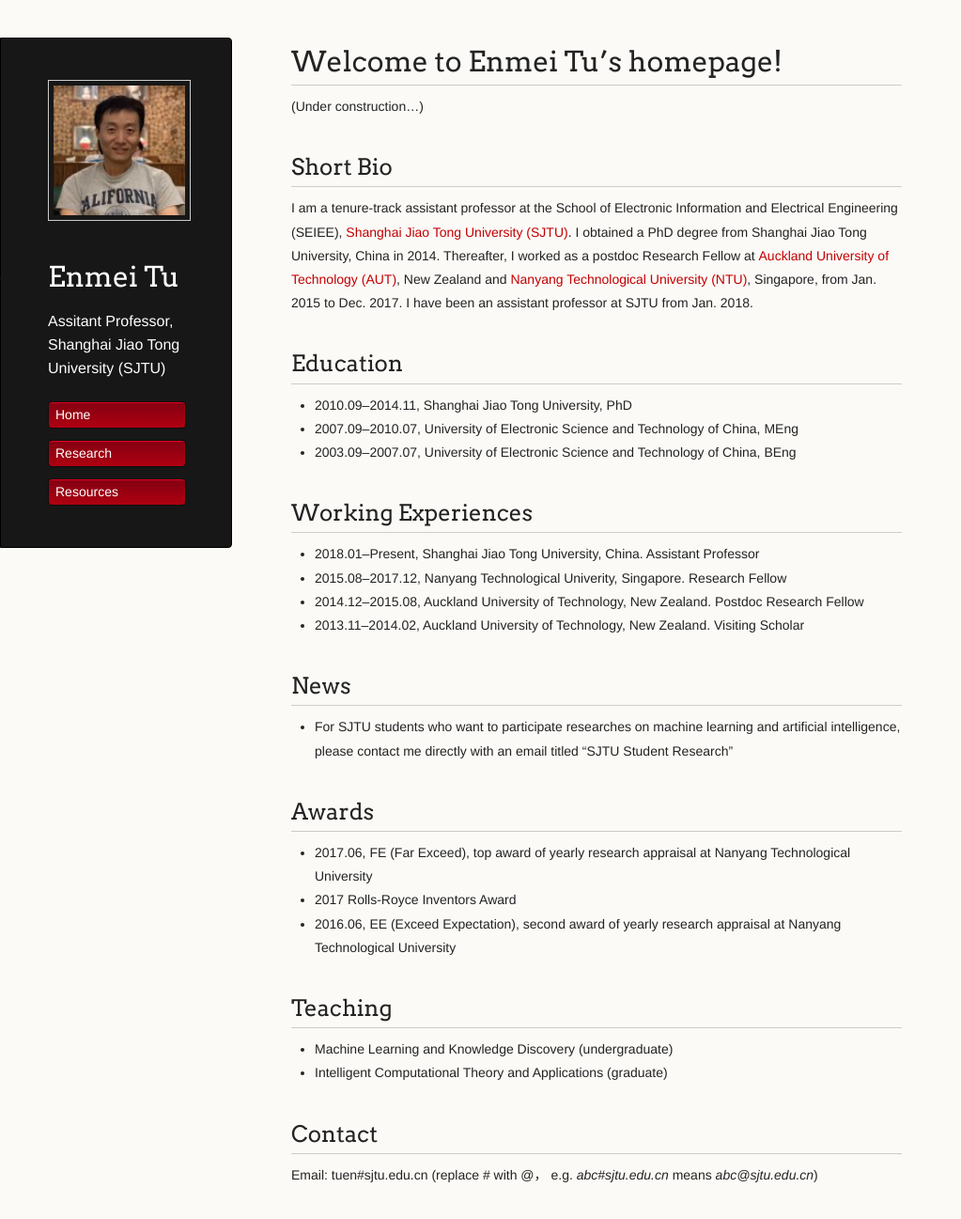
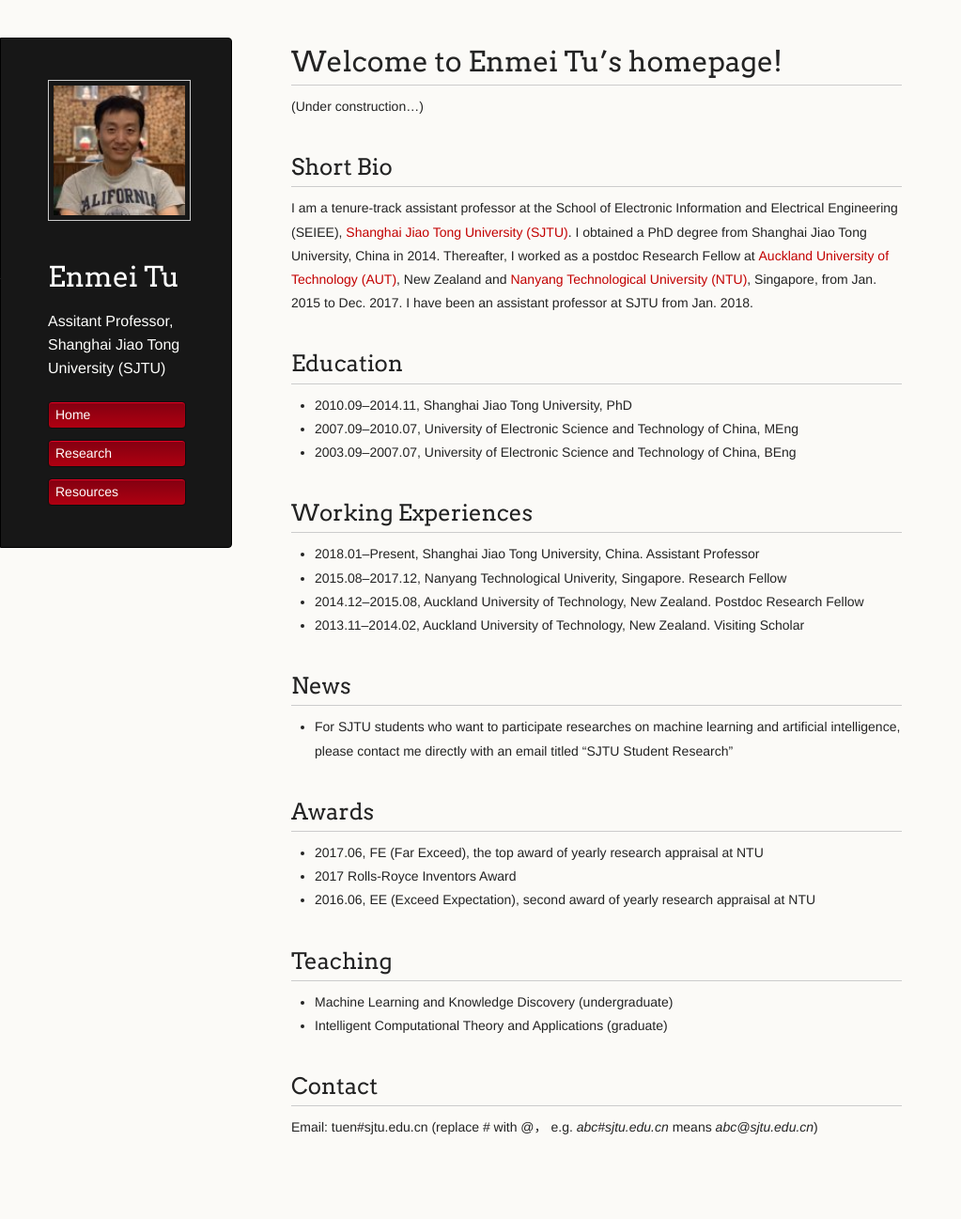
Before and after one commit to hellotem/enmeitu.github.io, a Jekyll site: the page built from index.md, in a window 1280 px wide and 1335 px high. Shown: the top 1297 px of the window at 94% size, without its empty margins (0-1023 px from the left). Built offline with Jekyll 4.4.1, drawn with Linux system fonts in a browser that asks for light colours.

Commit message:
Update index.md

```diff
--- a/index.md
+++ b/index.md
@@ -30,9 +30,9 @@ I am a tenure-track assistant professor at the School of Electronic Information
 *  For SJTU students who want to participate researches on machine learning and artificial intelligence, please contact me directly with an email titled "SJTU Student Research"
 
 ## Awards
-* 2017.06, FE (Far Exceed), top award of yearly research appraisal at Nanyang Technological University
+* 2017.06, FE (Far Exceed), the top award of yearly research appraisal at NTU
 * 2017 Rolls-Royce Inventors Award
-* 2016.06, EE (Exceed Expectation), second award of yearly research appraisal at Nanyang Technological University
+* 2016.06, EE (Exceed Expectation), second award of yearly research appraisal at NTU
 
 ## Teaching
 * Machine Learning and Knowledge Discovery (undergraduate)
```
